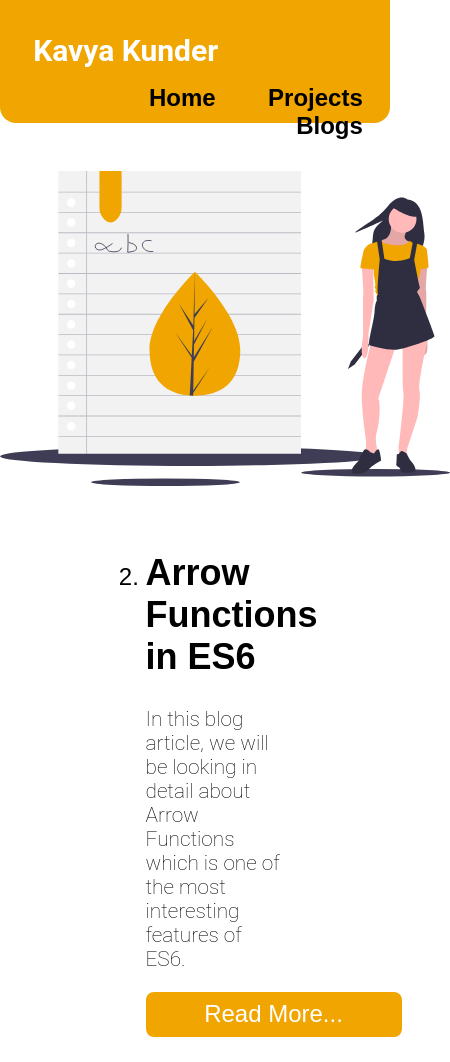
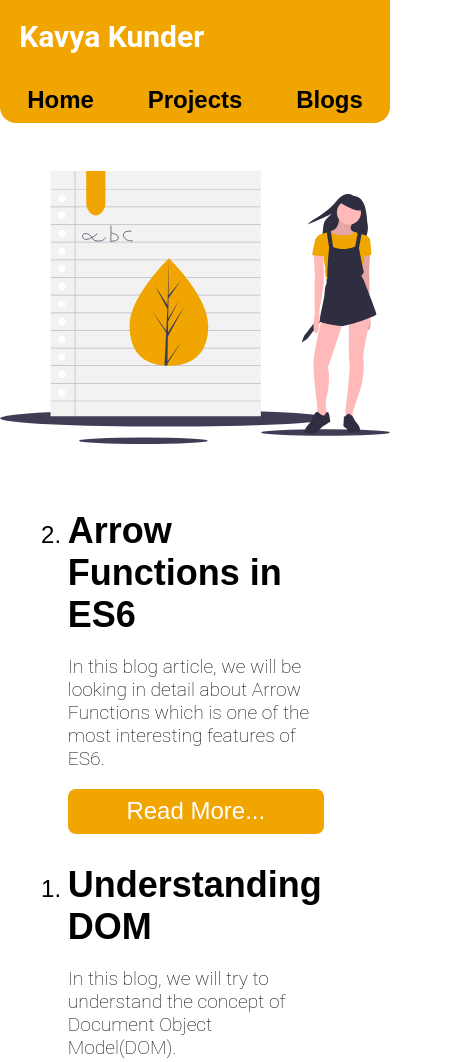
Before and after one commit to kavyakunder/kavya_kunder_porfolio, a plain HTML site: page blogs.html in a window 390 px wide. Shown: the top 1062 px of the page, 450 px wide, since content can reach past the window. Drawn offline with Linux system fonts and the light colour scheme; a web font is replaced by a local one.

Commit message:
made changes

```diff
--- a/blogs.html
+++ b/blogs.html
@@ -16,13 +16,9 @@
 <body>
   <nav class="navbar">
     <p class="brand"><strong>Kavya Kunder</strong></p>
-    <ul class="right">
 
 
-
-
-
-      <ul class="list-non-bullet align-to-right ">
+      <ul class="list-non-bullet align-to-right nav-menu ">
         <li class="list-item-inline">
           <a class="link link-active" href="index.html">Home</a>
         </li>
@@ -36,8 +32,6 @@
 
 
 
-
-    </ul>
   </nav>
   <div id="heroImg" class="hero-imgs">
     <header>
--- a/styles.css
+++ b/styles.css
@@ -1,6 +1,8 @@
 /* @import url('https://fonts.googleapis.com/css2?family=Roboto:wght@300&display=swap'); */
 /* import url('https://fonts.googleapis.com/css2?family=Suez+One&display=swap'); */
 @import url('"https://fonts.googleapis.com/css2?family=Lato&family=Roboto&display=swap"');
+/* @media screen and (max-width: 600px) { */
+
 
 body {
   /* font-family: 'Roboto', sans-serif; */
@@ -9,6 +11,15 @@ body {
   font-family: "Montserrat", sans-serif;
   /* color:red; */
   /* background-color: #F6F4E6; */
+
+}
+ol,ul
+{
+  padding-inline-start:0px;
+}
+.word-wrap
+{
+  word-wrap: break-word;
 }
 .foot
 {
@@ -18,6 +29,7 @@ body {
 .proj-box
 {
   margin: auto;
+
   display: block;
   width: 50%;
   text-align: left;
@@ -191,17 +203,18 @@ hr {
 }
 .fSize
 {
-  font-size: 1.3rem;
+  font-size: 1.2rem;
 }
+
 .intro {
   text-align: center;
   padding: 1.5em;
   /* padding-bottom: : 1.5rem; */
 
   font-size: 1.5rem;
-  /* background-color: #FBD46D; */
-  /* font-size: 2rem; */
-  /* background-color: #F1F1F1; */
+/* max-width: 600px; */
+/* min-width: 400px; */
+
 }
 
 .middle {
@@ -241,7 +254,7 @@ hr {
 p {
   font-family: 'Roboto', sans-serif;
   font-weight: 70;
-  font-size: 17.3px;
+  /* font-size: 17.3px; */
 }
 
 /
@@ -303,6 +316,7 @@ p {
 h2
 {
   font-size: 1.5em;
+  margin-bottom: 1rem;
 }
 .head
 {
@@ -321,3 +335,42 @@ h2
   {
     z-index: 2;
   }
+
+.subtitle
+{
+  color:#373737;
+
+}
+
+
+
+
+  @media (max-width: 700px){
+    .proj-box{
+      width: 80%;
+    }
+
+    .proj{
+      width: 100%
+    }
+.mid-intro
+    {
+      width:80%;
+    }
+
+    .nav-menu{
+      display: flex;
+      justify-content: space-between;
+      margin: 0px;
+    }
+    .brand{
+      margin: 1rem;
+      margin-bottom: 0;
+      padding: 0;
+    }
+
+    .end-footer{
+      padding: 0.5rem;
+      display: block;
+    }
+  }
```
Also changed, not shown: index.html (+6 -6 lines), projects.html (+4 -5 lines).
